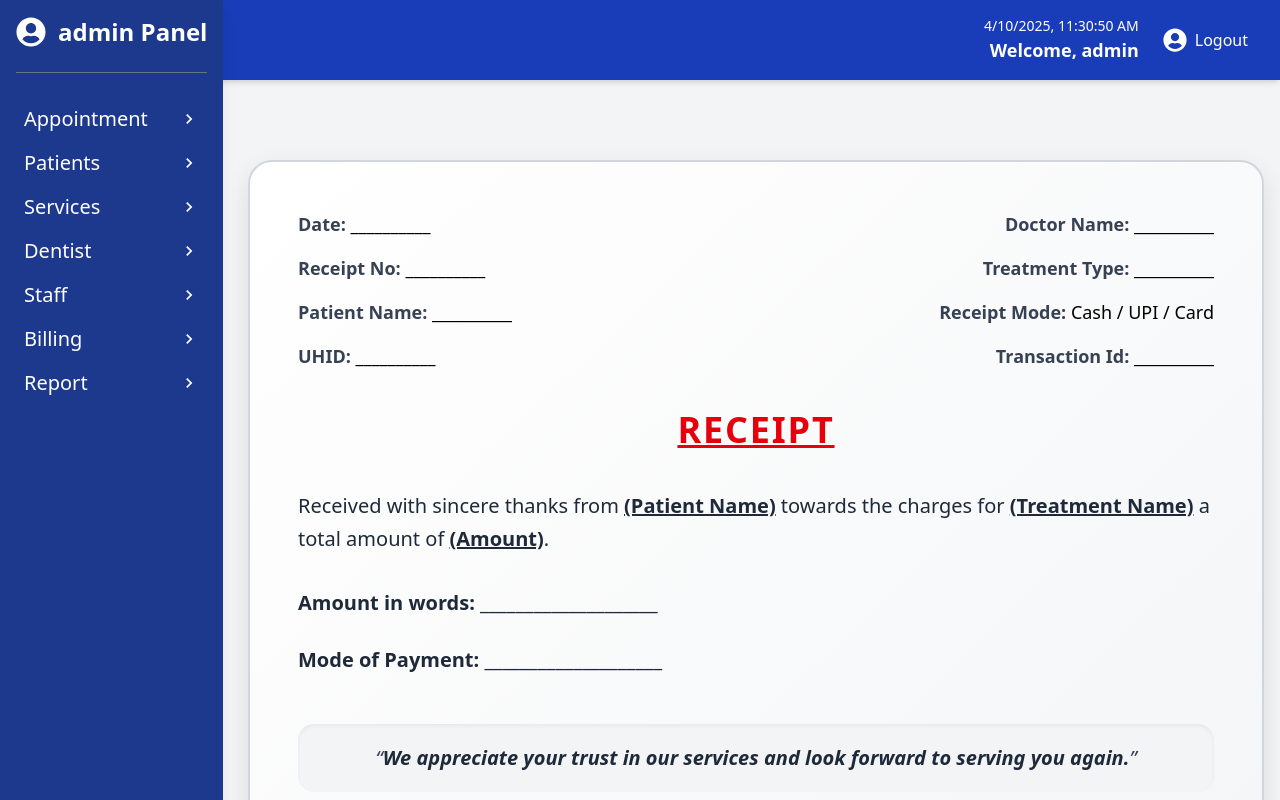
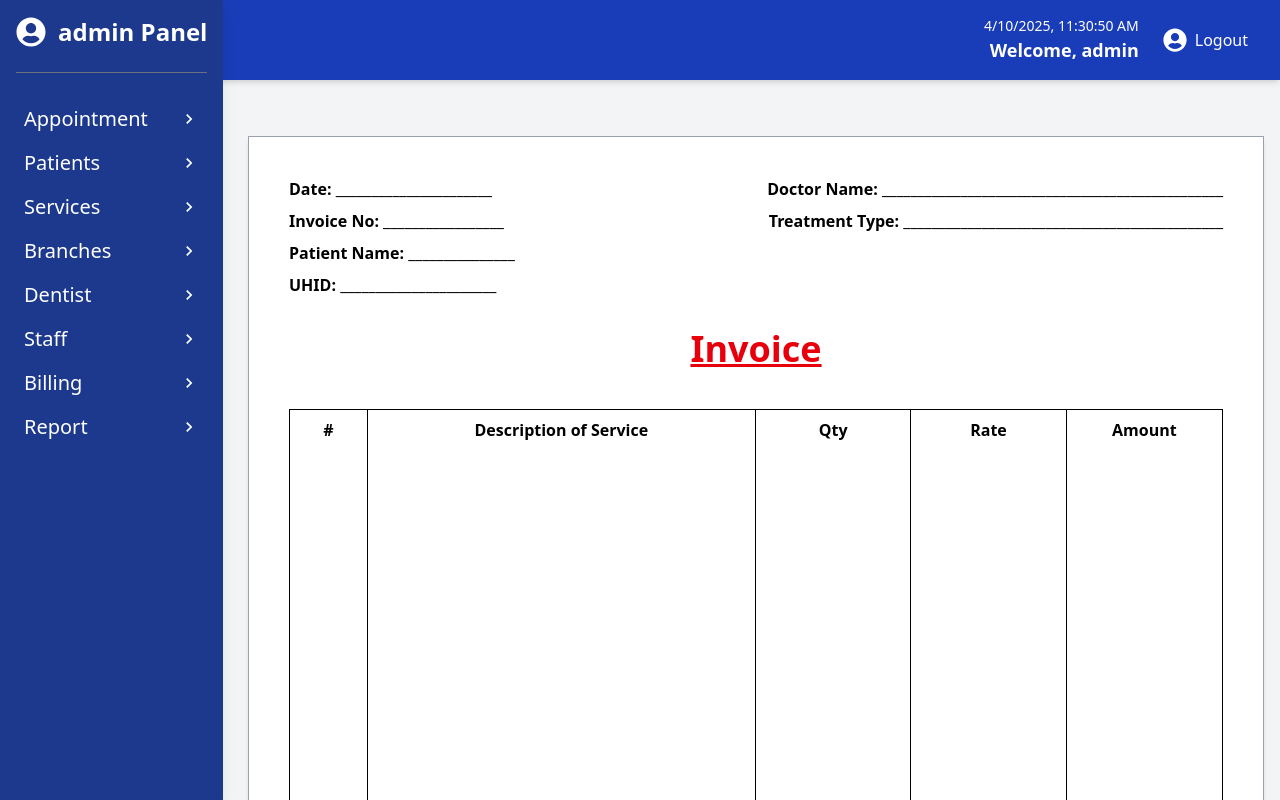
Before and after one commit to Deepak-Manasvi/DentalFrontend, a React (Vite) app: page /admin/receipt in a window 1280 px wide. Built offline with nearby package versions, Linux system fonts and the light colour scheme; sample sign-in values are in the browser's storage; the HTML template or start-up script is replaced by a standard one.

Commit message:
add branch in admin panel and add invoice

```diff
--- a/src/App.jsx
+++ b/src/App.jsx
@@ -12,8 +12,8 @@ import PrescriptionForm from "./pages/PrescriptionForm";
 import PediatricDentistry from "./pages/PediatricDentistry";
 import LoginForm from "./pages/LoginForm";
 import ReceptionPatientList from "./component/ReceptionPatientList";
-import Receipt from "./pages/Receipt";
 import ViewReceipt from "./component/ViewReceipt";
+import Invoice from "./component/Invoice";
 
 let userRole;
 // Function to get the user role
@@ -69,8 +69,8 @@ function App() {
           />
           <Route path="PrescriptionForm/:id" element={<PrescriptionForm />} />
           {/* <Route path="treatment" element={<TreatmentPage />} /> */}
-          <Route path="patient-list" element={<ReceptionPatientList />} />
-          <Route path="receipt" element={<Receipt />} />
+          <Route path="reception-patient" element={<ReceptionPatientList />} />
+          <Route path="receipt" element={<Invoice />} />
           <Route path="ViewReceipt" element={<ViewReceipt />} />
         </Route>
 
--- a/src/component/AdminSidebar.jsx
+++ b/src/component/AdminSidebar.jsx
@@ -115,16 +115,44 @@ const AdminSidebar = ({ isSidebarOpen, setIsSidebarOpen, userRole }) => {
           {openSection === "services" && (
             <div className="ml-4">
               <Link
-                to={`/${userRole}/add-services`}
+                to=""
                 className="block p-2 hover:bg-blue-700"
               >
                 Add Services
               </Link>
               <Link
-                to={`/${userRole}/manage-services`}
+                to=""
                 className="block p-2 hover:bg-blue-700"
               >
                 Manage Services
+              </Link>
+            </div>
+          )}
+
+          <div
+            className="flex items-center justify-between p-2 cursor-pointer hover:bg-blue-700"
+            onClick={() => toggleSection("branches")}
+          >
+            <span>Branches</span>
+            {openSection === "services" ? (
+              <MdKeyboardArrowDown />
+            ) : (
+              <MdKeyboardArrowRight />
+            )}
+          </div>
+          {openSection === "branches" && (
+            <div className="ml-4">
+              <Link
+                to=""
+                className="block p-2 hover:bg-blue-700"
+              >
+                Add Branches
+              </Link>
+              <Link
+                to=""
+                className="block p-2 hover:bg-blue-700"
+              >
+                Manage Branches
               </Link>
             </div>
           )}
@@ -143,13 +171,13 @@ const AdminSidebar = ({ isSidebarOpen, setIsSidebarOpen, userRole }) => {
           {openSection === "dentist" && (
             <div className="ml-4">
               <Link
-                to={`/${userRole}/dentist-list`}
+                to=""
                 className="block p-2 hover:bg-blue-700"
               >
                 Add Dentist
               </Link>
               <Link
-                to={`/${userRole}/dentist-history`}
+                to=""
                 className="block p-2 hover:bg-blue-700"
               >
                 Manage Dentist
@@ -171,13 +199,13 @@ const AdminSidebar = ({ isSidebarOpen, setIsSidebarOpen, userRole }) => {
           {openSection === "staff" && (
             <div className="ml-4">
               <Link
-                to={`/${userRole}/staff-list`}
+                to=""
                 className="block p-2 hover:bg-blue-700"
               >
                 Add Staff
               </Link>
               <Link
-                to={`/${userRole}/staff-history`}
+                to=""
                 className="block p-2 hover:bg-blue-700"
               >
                 Manage Staff
@@ -198,20 +226,20 @@ const AdminSidebar = ({ isSidebarOpen, setIsSidebarOpen, userRole }) => {
           </div>
           {openSection === "billing" && (
             <div className="ml-4">
-              <Link to="patient-list" className="block p-2 hover:bg-blue-700">
+              <Link
+                to="reception-patient"
+                className="block p-2 hover:bg-blue-700"
+              >
                 Receipt
               </Link>
               <Link to="ViewReceipt" className="block p-2 hover:bg-blue-700">
                 Receipt List
               </Link>
-              <Link
-                to="Invoice"
-                className="block p-2 hover:bg-blue-700"
-              >
+              <Link to="receipt" className="block p-2 hover:bg-blue-700">
                 Generate Invoice
               </Link>
               <Link
-                to={`/${userRole}/invoice-history`}
+                to=""
                 className="block p-2 hover:bg-blue-700"
               >
                 Invoice List
@@ -233,13 +261,13 @@ const AdminSidebar = ({ isSidebarOpen, setIsSidebarOpen, userRole }) => {
           {openSection === "report" && (
             <div className="ml-4">
               <Link
-                to={`/${userRole}/report-list`}
+                to=""
                 className="block p-2 hover:bg-blue-700"
               >
                 Revenue Report
               </Link>
               <Link
-                to={`/${userRole}/report-history`}
+                to=""
                 className="block p-2 hover:bg-blue-700"
               >
                 Patient Report
--- /dev/null
+++ b/src/component/Invoice.jsx
@@ -0,0 +1,85 @@
+import React from "react";
+
+const Invoice = () => {
+  return (
+    <div className="max-w-6xl mx-auto p-10 border border-gray-400 mt-10 text-base bg-white shadow-md">
+      {/* Header */}
+      <div className="flex justify-between mb-8">
+        {/* Left Info */}
+        <div className="space-y-2">
+          <p>
+            <strong>Date:</strong> ______________________
+          </p>
+          <p>
+            <strong>Invoice No:</strong> _________________
+          </p>
+          <p>
+            <strong>Patient Name:</strong> _______________
+          </p>
+          <p>
+            <strong>UHID:</strong> ______________________
+          </p>
+        </div>
+
+        {/* Right Info */}
+        <div className="text-right space-y-2">
+          <p>
+            <strong>Doctor Name:</strong>{" "}
+            ________________________________________________
+          </p>
+          <p>
+            <strong>Treatment Type:</strong>{" "}
+            _____________________________________________
+          </p>
+        </div>
+      </div>
+
+      {/* Invoice Title */}
+      <h1 className="text-center text-4xl font-bold text-red-600 underline mb-10">
+        Invoice
+      </h1>
+
+      {/* Table */}
+      <div className="border border-black">
+        {/* Table Header */}
+        <div className="grid grid-cols-12 font-bold text-center">
+          <div className="col-span-1 border-r border-black p-2">#</div>
+          <div className="col-span-5 border-r border-black p-2">
+            Description of Service
+          </div>
+          <div className="col-span-2 border-r border-black p-2">Qty</div>
+          <div className="col-span-2 border-r border-black p-2">Rate</div>
+          <div className="col-span-2 p-2">Amount</div>
+        </div>
+
+        {/* Table Rows (Static/Empty Now) */}
+        {[...Array(8)].map((_, idx) => (
+          <div key={idx} className="grid grid-cols-12 h-14 text-center">
+            <div className="col-span-1 border-r border-black"></div>
+            <div className="col-span-5 border-r border-black"></div>
+            <div className="col-span-2 border-r border-black"></div>
+            <div className="col-span-2 border-r border-black"></div>
+            <div className="col-span-2"></div>
+          </div>
+        ))}
+
+        {/* Subtotal, Discount, Net Payable */}
+        <div className="grid grid-cols-12 border-t border-black text-right font-semibold p-4">
+          <div className="col-span-7"></div>
+          <div className="col-span-3 space-y-3 text-right">
+            <p>Sub Total:</p>
+            <p>Discount:</p>
+            <p>Net Payable:</p>
+          </div>
+          <div className="col-span-2 space-y-3 text-right pr-4">
+            <p>₹ __________</p>
+            <p>₹ __________</p>
+            <p>₹ __________</p>
+          </div>
+        </div>
+      </div>
+    </div>
+  );
+};
+
+export default Invoice;
--- a/src/component/ReceptionPatientList.jsx
+++ b/src/component/ReceptionPatientList.jsx
@@ -78,7 +78,7 @@ const ReceptionPatientList = () => {
 
   const handleReceipt = (patient) => {
     console.log("get")
-    navigate("/admin/receipt", { state: { patient } }); // 👈 Send patient data via state
+    navigate("/reception/receipt", { state: { patient } }); // 👈 Send patient data via state
   };
 
   const openModal = (type, patient) => {
```
Also changed, not shown: src/component/AddServices.jsx (added).
